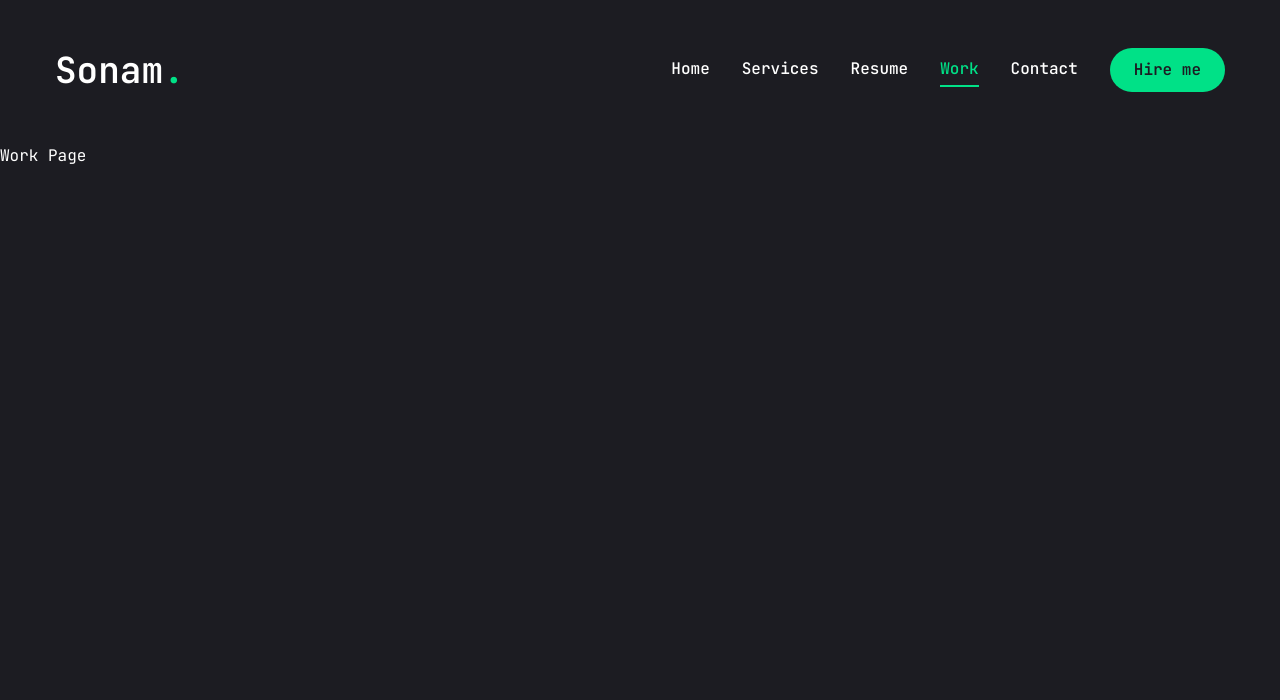
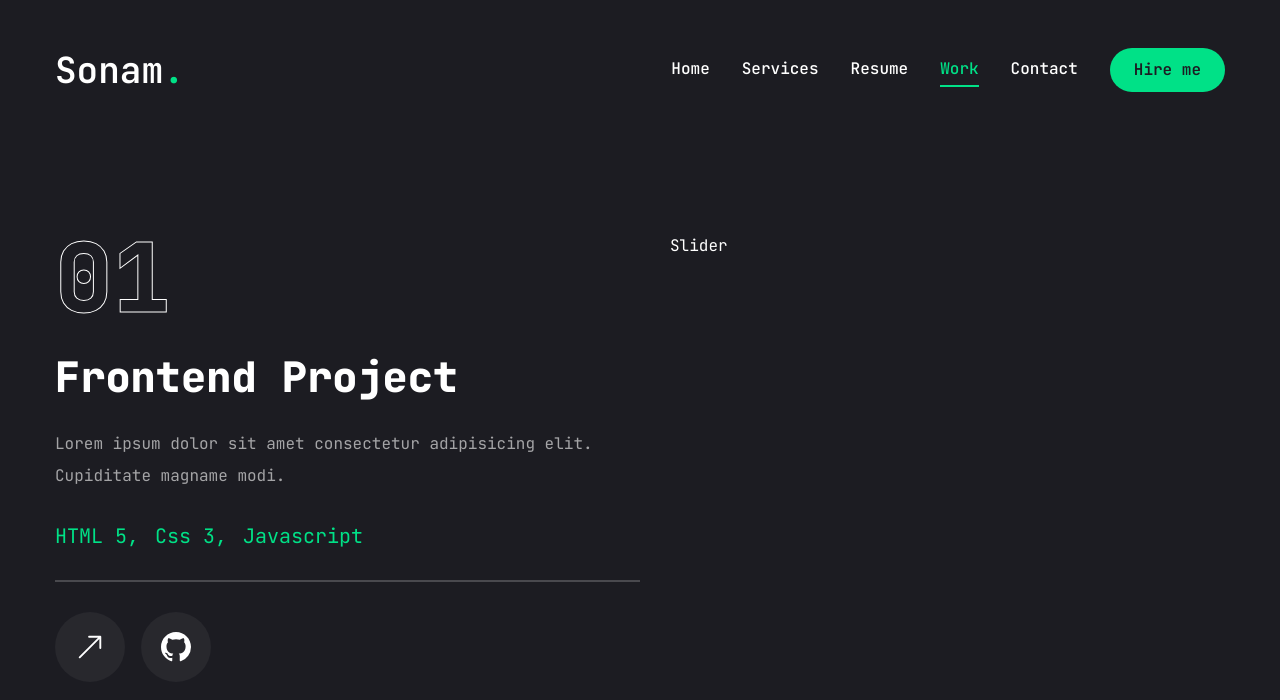
Before and after one commit to aspee12/portfolio-aspee, a Next.js app: page /work in a window 1280 px wide. Shown: the top 700 px of the page. Built offline with nearby package versions, Linux system fonts and the light colour scheme.

Commit message:
feat(work): updated on work feature

```diff
--- a/package.json
+++ b/package.json
@@ -24,6 +24,7 @@
     "react-countup": "^6.5.3",
     "react-dom": "^19.0.0",
     "react-icons": "^5.5.0",
+    "swiper": "^11.2.5",
     "tailwind-merge": "^3.0.1",
     "tailwindcss-animate": "^1.0.7"
   },
--- a/src/app/work/page.tsx
+++ b/src/app/work/page.tsx
@@ -1,5 +1,124 @@
+'use client';
+
+import {motion} from 'framer-motion';
+import React, { useState } from 'react';
+
+import {Swiper, SwiperSlide} from 'swiper/react';
+import 'swiper/css';
+
+import { BsArrowUpRight, BsGithub } from 'react-icons/bs';
+import Link from 'next/link';
+import { TooltipProvider } from '@radix-ui/react-tooltip';
+import { Tooltip, TooltipContent, TooltipTrigger } from '@/components/ui/tooltip';
+
 export default function WorkPage() {
+    const projects = [
+        {
+            num: '01',
+            category: 'frontend',
+            title: 'project 1',
+            description: 'Lorem ipsum dolor sit amet consectetur adipisicing elit. Cupiditate magname modi.',
+            stack: [{name: 'HTML 5'}, {name: 'Css 3'}, {name: 'Javascript'}],
+            image: 'https://cdn.pixabay.com/photo/2022/07/31/04/42/seat-7354939_1280.png',
+            live: '',
+            github: ''
+        },
+        {
+            num: '02',
+            category: 'fullstack',
+            title: 'Course Management',
+            description: 'Lorem ipsum dolor sit amet consectetur adipisicing elit. Cupiditate magname modi.',
+            stack: [{name: 'HTML 5'}, {name: 'Css 3'}, {name: 'Javascript'}],
+            image: 'https://cdn.pixabay.com/photo/2022/03/16/09/19/virtual-7071998_1280.png',
+            live: '',
+            github: ''
+        },
+        {
+            num: '03',
+            category: 'fullstack',
+            title: 'Online Voting',
+            description: 'Lorem ipsum dolor sit amet consectetur adipisicing elit. Cupiditate magname modi.',
+            stack: [{name: 'HTML 5'}, {name: 'Css 3'}, {name: 'Javascript'}],
+            image: 'https://cdn.pixabay.com/photo/2022/03/16/09/19/virtual-7071998_1280.png',
+            live: '',
+            github: ''
+        }
+
+    ];
+
+    const [project, setProjects] = useState(projects[0]);
+
     return (
-        <div>Work Page</div>
+        <motion.div initial={{opacity: 0}}
+            animate={{opacity: 1}}
+            className='min-h-[80vh] flex flex-col justify-center py-12 xl:px-0'>
+            <div className='container mx-auto'>
+                <div className='flex flex-con xl:flex-row xl:gap-[30px]'>
+                    <div className='w-full xl:w-[50%] xl:h-[460px] flex flex-col xl:justify-between order-2 xl:order-none'>
+                        <div className='flex flex-col gap-[30px]'>
+                            {/* Outline num */}
+                            <div className='text-8xl leading-none font-extrabold text-transparent text-outline'>
+                                {project.num}
+                            </div>
+                            {/* project category */}
+                            <h2 className='text-[42px] font-bold leading-none text-white
+                                group-hover:text-accent-hover transition-all duration-500 capitalize'>
+                                {project.category} Project
+                            </h2>
+                            {/* Project description */}
+                            <p className='text-white/60'> {project.description}</p>
+
+                            {/* stack */}
+                            <ul className='flex gap-4'>
+                                {project.stack.map((item, index) => (
+                                    <li key={index} className='text-xl text-accent-hover'>
+                                        {item.name}
+                                        {/* remove the last coma */}
+                                        {index !== project.stack.length - 1 && ','}
+                                    </li>
+                                ))}
+                            </ul>
+                            {/* border */}
+                            <div className='border border-white/20'></div>
+                            {/* buttons */}
+                            <div className='flex items-center gap-4'>
+                                {/* live project button*/}
+                                <Link href={project.live}>
+                                    <TooltipProvider delayDuration={100}>
+                                        <Tooltip>
+                                            <TooltipTrigger className='w-[70px] h-[70px] rounded-full bg-white/5 flex
+                                                justify-center items-center group'>
+                                                <BsArrowUpRight className='text-white text-3xl group-hover:text-accent-hover' />
+                                            </TooltipTrigger>
+                                            <TooltipContent>
+                                                <p>Live Project</p>
+                                            </TooltipContent>
+                                        </Tooltip>
+                                    </TooltipProvider>
+                                </Link>
+
+                                {/* github project button*/}
+                                <Link href={project.github}>
+                                    <TooltipProvider delayDuration={100}>
+                                        <Tooltip>
+                                            <TooltipTrigger className='w-[70px] h-[70px] rounded-full bg-white/5 flex
+                                                justify-center items-center group'>
+                                                <BsGithub className='text-white text-3xl group-hover:text-accent-hover' />
+                                            </TooltipTrigger>
+                                            <TooltipContent>
+                                                <p>Github repository</p>
+                                            </TooltipContent>
+                                        </Tooltip>
+                                    </TooltipProvider>
+                                </Link>
+                            </div>
+                        </div>
+                    </div>
+                    <div>
+                        Slider
+                    </div>
+                </div>
+            </div>
+        </motion.div>
     )
 }
```
Also changed, not shown: 2 other files (tests, documents, lock files or other folders).
